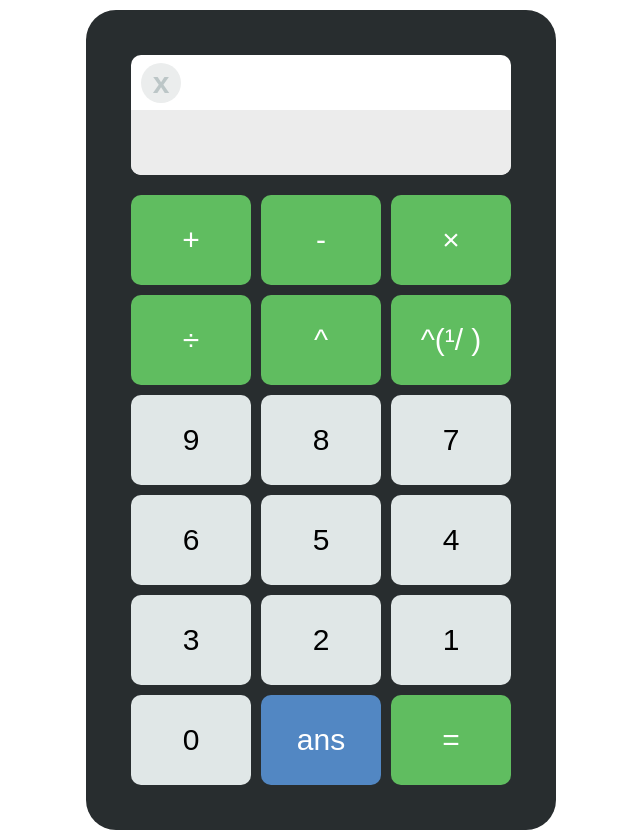
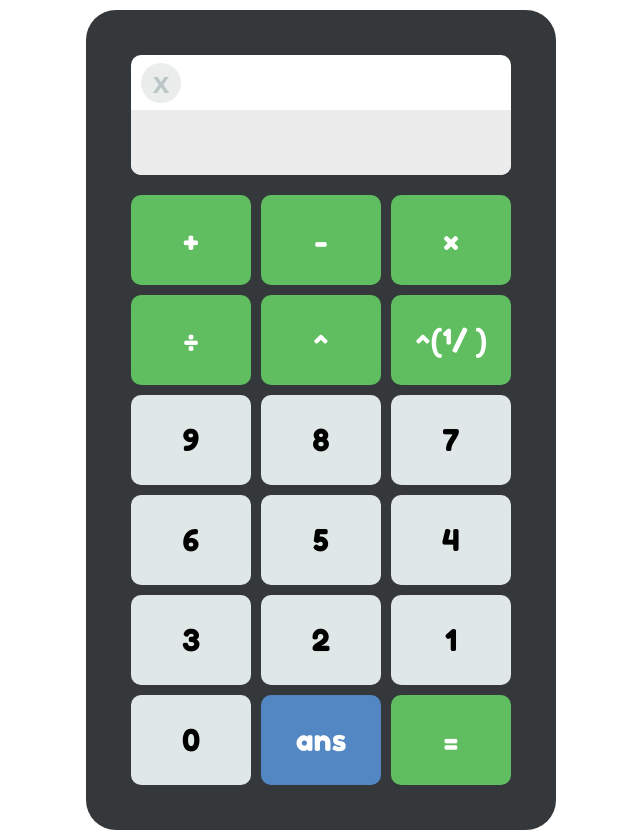
Before and after one commit to stariluz/basic-calculator-js, a plain HTML site: page index.html in a window 1280 px wide. Shown: the whole page, without its empty margins (319-959 px from the left). Drawn offline with Linux system fonts and the light colour scheme.

Commit message:
Cambio de fuente y color

```diff
--- a/code.js
+++ b/code.js
@@ -124,6 +124,7 @@ function ans(){
 function borrar(){
   imprime.innerText="";
   resultado=0;
+  operacion="";
   entrada.value="";
 }
 function teclear(tecla){
--- a/style.css
+++ b/style.css
@@ -1,6 +1,5 @@
+@import url('https://fonts.googleapis.com/css2?family=Fredoka+One&display=swap');
 body {
-  @import url("https://fonts.googleapis.com/css2?family=Roboto:wght@300;400;700&display=swap");
-  font-family: "Roboto";
   padding: 10px;
   margin: 0px;
   display: flex;
@@ -11,10 +10,11 @@ body {
   padding: 40px;
   margin: 0px;
   max-width: 390px;
-  background-color: #282d2f;
+  background-color: #34383a;
   border-radius: 30px;
 }
 .pantalla{
+  font-family: 'Fredoka One', cursive;
   margin: 5px;
   background-color: white;
   height: 120px;
@@ -45,6 +45,7 @@ body {
   align-items: center;
 }
 .input{
+  font-family: 'Fredoka One', cursive;
   height: 65px;
   width: 100%;
   padding: 5px;
@@ -55,7 +56,6 @@ body {
   box-sizing: border-box;
   border-radius: 0px 0px 10px 10px;
 }
-
 .teclado {
   display: flex;
   justify-content: center;
@@ -63,6 +63,7 @@ body {
   flex-wrap: wrap;
 }
 .boton {
+  font-family: 'Fredoka One', cursive;
   height: 90px;
   width: 120px;
   margin: 5px;
```
